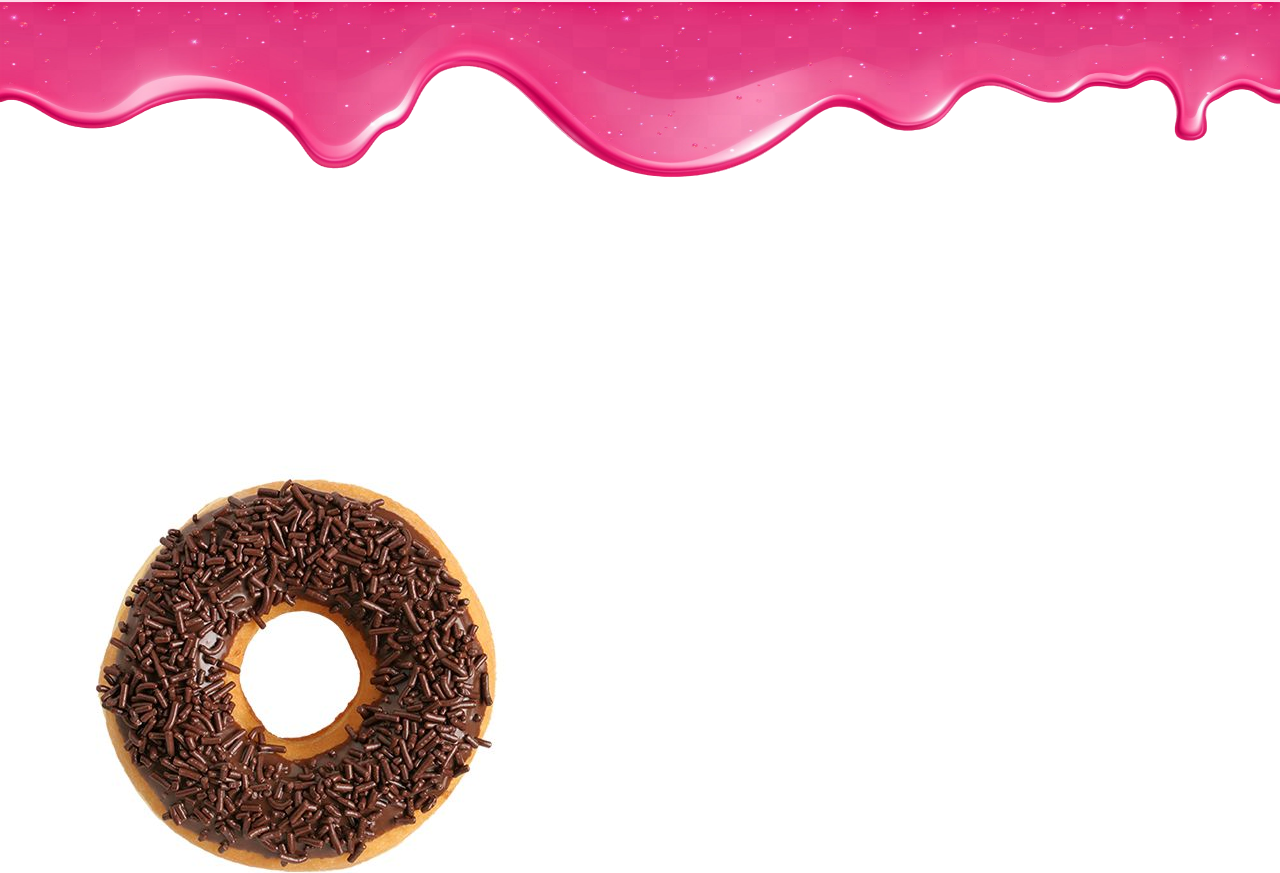
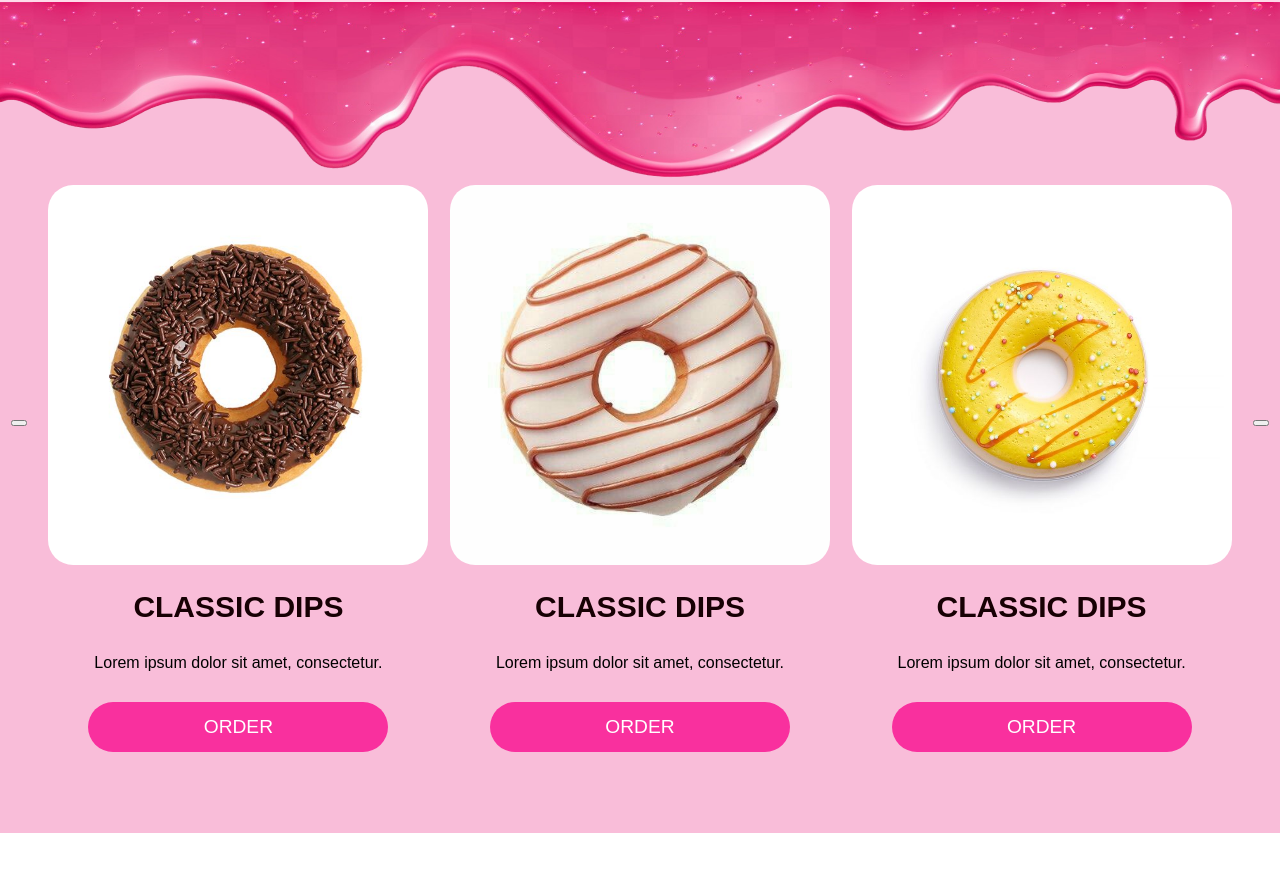
Before and after one commit to nalaasg/pruebas, a plain HTML site: page TAREAPAG/index.html in a window 1280 px wide. Shown: the part 642-1515 px from the top of the page. After the commit the page ends 1475 px from the top, so only its background shows below. Drawn offline with Linux system fonts and the light colour scheme.

Commit message:
actualizacion 34124

```diff
--- a/TAREAPAG/index.html
+++ b/TAREAPAG/index.html
@@ -60,29 +60,32 @@
             <img src="../TAREAPAG/imagenes/marcorosa.png">
         </div>
 
+        <div class="productos">
 
-        <div class="productos">
+            <div><button></button></div>
 
             <div class="producto-1">
                 <img src="../TAREAPAG/imagenes/dona1.jpg">
                 <h1>CLASSIC DIPS</h1>
                 <p>Lorem ipsum dolor sit amet, consectetur.</p>
-                <button onclick="">ORDER</button>
+                <button class="boton-productos" onclick="">ORDER</button>
             </div>
 
             <div class="producto-2">
                 <img src="../TAREAPAG/imagenes/dona2.jpg">
                 <h1>CLASSIC DIPS</h1>
                 <p>Lorem ipsum dolor sit amet, consectetur.</p>
-                <button onclick="">ORDER</button>
+                <button class="boton-productos" onclick="">ORDER</button>
             </div>
 
             <div class="producto-3">
                 <img src="../TAREAPAG/imagenes/dona3.jpg">
                 <h1>CLASSIC DIPS</h1>
                 <p>Lorem ipsum dolor sit amet, consectetur.</p>
-                <button onclick="">ORDER</button>
+                <button class="boton-productos" onclick="">ORDER</button>
             </div>
+
+            <div><button></button></div>
 
         </div>
 
--- a/TAREAPAG/style.css
+++ b/TAREAPAG/style.css
@@ -87,12 +87,60 @@ header{
 
 .imagen-marco img{
     display: flex;
-    width: 100vw;
+    width: 100%;
     height: 30vw;
+    margin-bottom: 0;
+    z-index: 5;
+    position: absolute;
+}
+.imagen-marco{
+    height: 0;
 }
 
 
 .productos{
+    height: 22cm;
+    width: 100%;
+    background-color: #f9bdd9;
+    margin-top: 0;
+    display: flex;
+    justify-content: space-around;
+    text-align: center;
+    align-items: center;
 
-    width: 100%;
 }
+
+.productos img{
+    height: 380px;
+    width: 380px;
+    display: flex;
+    border-radius: 25px;
+    margin-top: 8vw;
+}
+
+.productos h1{
+    font-family: sans-serif;
+    color: #170004;
+    font-size: 30px;
+    margin-bottom: 15px;
+}
+
+.productos p{
+    text-align: center;
+    font-family:sans-serif;
+    margin-top: 30px;
+    margin-bottom: 20px;
+
+}
+
+.boton-productos {
+    background-color: #f9309e;
+    border: none;
+    border-radius: 30px;
+    height: 50px;
+    width: 300px;
+    margin-top: 10px;
+    font-family: sans-serif;
+    color: white;
+    font-size: larger;
+}
```
